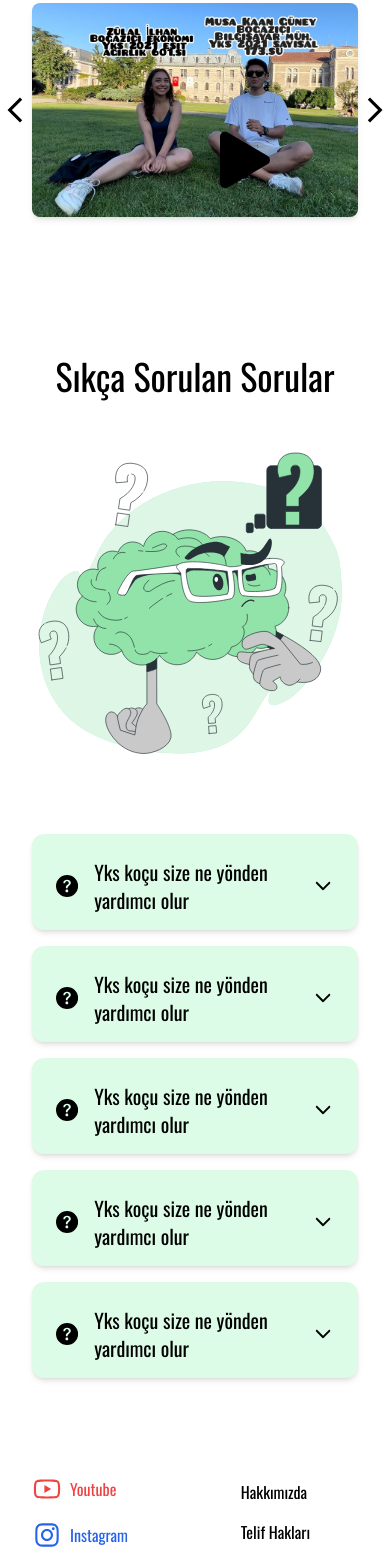
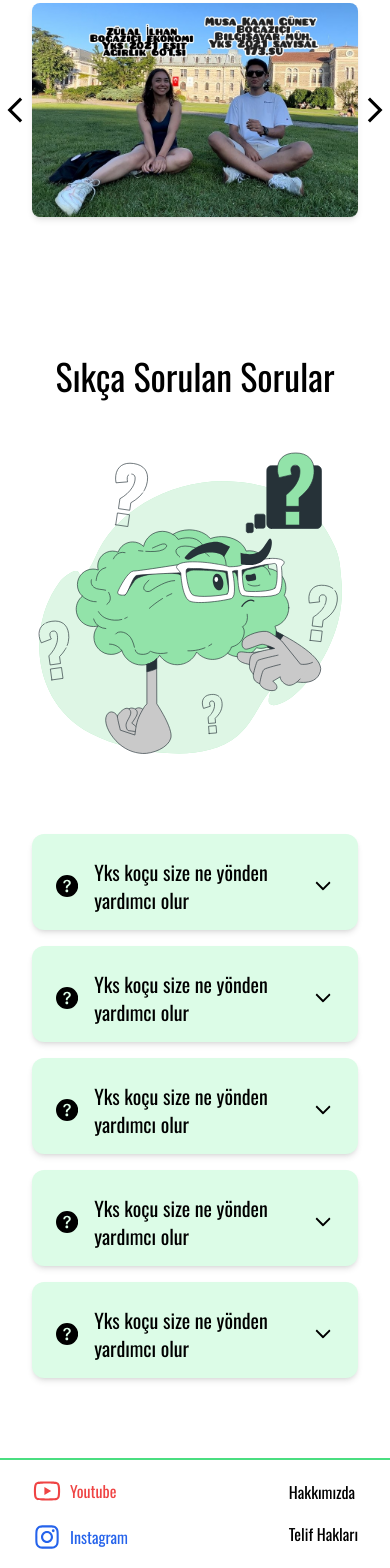
Before and after one commit to SuleymanTolgaAcar/koc-akademi, a Next.js app: page / in a window 390 px wide. Shown: the part 3448-5016 px from the top of the page. Built offline with nearby package versions, Linux system fonts and the light colour scheme.

Commit message:
fixed slider

```diff
--- a/app/kocluk/page.tsx
+++ b/app/kocluk/page.tsx
@@ -7,7 +7,7 @@ const Kocluk = () => {
     <div className="mt-20">
       <h1 className="text-4xl text-center mt-8 mb-8">Koçluk Hizmeti Al</h1>
       <div className="flex flex-col items-center gap-4">
-        <div className="flex gap-8 md:px-24 px-12 items-center flex-col md:flex-row">
+        <div className="flex gap-8 md:px-24 px-12 items-center flex-col md:flex-row md:mb-20">
           <Image src={koclukImg} alt="kocluk" className="md:order-10" />
           <p className="md:px-24 text-lg">
             Seçeceğiniz YKS koçunun, bu süreçte size rehberlik ettiğini
--- a/app/layout.tsx
+++ b/app/layout.tsx
@@ -5,6 +5,7 @@ import { Toaster } from "react-hot-toast";
 import "./globals.css";
 import Navbar from "@/components/Navbar";
 import Footer from "@/components/Footer";
+import ScrollTopButton from "@/components/ScrollTopButton";
 
 const inter = Inter({ subsets: ["latin"] });
 const oswald = Oswald({ subsets: ["latin"] });
@@ -23,7 +24,10 @@ export default function RootLayout({
     <html lang="en">
       <body className={oswald.className}>
         <Navbar></Navbar>
-        <div className="min-h-screen">{children}</div>
+        <div className="min-h-screen w-full h-full flex flex-col">
+          {children}
+          <ScrollTopButton />
+        </div>
         <Toaster />
         <Footer />
       </body>
--- a/app/page.tsx
+++ b/app/page.tsx
@@ -3,22 +3,9 @@
 import FAQ from "@/components/FAQ";
 import Prices from "@/components/Prices";
 import Slider from "@/components/Slider";
-import { useEffect } from "react";
-import { BsArrowUpCircleFill } from "react-icons/bs";
 import { IoIosArrowDropdown } from "react-icons/io";
 
 export default function Home() {
-  useEffect(() => {
-    window?.addEventListener("scroll", () => {
-      const scrollTopButton = document.querySelector("#scrollTopButton");
-      if (window.scrollY > 760) {
-        scrollTopButton?.classList.remove("hidden");
-      } else {
-        scrollTopButton?.classList.add("hidden");
-      }
-    });
-  }, []);
-
   return (
     <div className="flex flex-col items-center">
       <div className="home-bg w-full h-screen pt-20 flex items-center flex-col text-blue-200 mb-16">
@@ -40,18 +27,6 @@ export default function Home() {
       <Prices />
       <Slider />
       <FAQ />
-      <button
-        onClick={() =>
-          scrollTo({
-            top: 0,
-            behavior: "smooth",
-          })
-        }
-        className="text-green-400  fixed z-30 right-5 bottom-5 hover:text-green-300 transition-all duration-300 ease-in-out hidden"
-        id="scrollTopButton"
-      >
-        <BsArrowUpCircleFill size={40} className="animate-bounce" />
-      </button>
     </div>
   );
 }
--- a/components/Footer.tsx
+++ b/components/Footer.tsx
@@ -9,14 +9,8 @@ import {
 } from "react-icons/ai";
 
 const Footer = () => {
-  const path = usePathname();
-
   return (
-    <div
-      className={`"border-t-2 border-green-400 w-full mt-20 py-4 flex gap-4 items-center pl-8 justify-between ${
-        path === "/" ? "pr-20" : "pr-8"
-      }`}
-    >
+    <div className="border-t-2 border-green-400 w-full mt-20 py-4 flex gap-4 items-center px-8 justify-between">
       <div className="flex gap-4 flex-col md:flex-row">
         <a
           href="https://www.youtube.com/@mkaanguney"
@@ -36,8 +30,18 @@ const Footer = () => {
         </a>
       </div>
       <div className="flex gap-4 flex-col md:flex-row">
-        <Link href="/hakkimizda">Hakkımızda</Link>
-        <Link href="/copyright">Telif Hakları</Link>
+        <Link
+          href="/hakkimizda"
+          className="border-b-2 border-transparent hover:border-black"
+        >
+          Hakkımızda
+        </Link>
+        <Link
+          href="/copyright"
+          className="border-b-2 border-transparent hover:border-black"
+        >
+          Telif Hakları
+        </Link>
       </div>
     </div>
   );
--- a/components/NavButton.tsx
+++ b/components/NavButton.tsx
@@ -11,8 +11,8 @@ const NavButton: React.FC<NavButtonProps> = ({ href, children }) => {
   return (
     <Link
       href={href}
-      className={`relative flex items-center justify-center before:absolute before:bottom-0 before:left-0 before:w-0 before:bg-green-300 before:h-1 before:opacity-0 hover:before:w-full hover:before:opacity-100 before:transition-all before:duration-500 before:ease-in-out px-4 py-2 ${
-        pathname === "/" && "text-blue-200"
+      className={`relative flex items-center justify-center before:absolute before:bottom-0 before:left-0 before:w-0 before:bg-green-400 before:h-1 before:opacity-0 hover:before:w-full hover:before:opacity-100 before:transition-all before:duration-500 before:ease-in-out px-4 py-2 gap-2 ${
+        pathname === "/" && "text-blue-200 before:bg-blue-200"
       }`}
     >
       {children}
--- a/components/Navbar.tsx
+++ b/components/Navbar.tsx
@@ -53,18 +53,18 @@ const Navbar: React.FC<NavbarProps> = ({ children }) => {
           } md:items-center md:gap-4 md:ml-auto md:mr-6 md:text-xl md:flex flex-col md:flex-row ml-4`}
         >
           <NavButton href="/">
-            Anasayfa <GiPolarStar size={20} className="ms-2 md:hidden" />
-          </NavButton>
-          <NavButton href="/hakkimizda">
-            Hakkımızda <GiPolarStar size={20} className="ms-2 md:hidden" />
+            Anasayfa <GiPolarStar size={20} className="md:hidden" />
           </NavButton>
           <NavButton href="/kocluk">
             Koçluk Al
-            <GiPolarStar size={20} className="ms-2 md:hidden" />
+            <GiPolarStar size={20} className="md:hidden" />
           </NavButton>
           <NavButton href="/katil">
             Aramıza Katıl
-            <GiPolarStar size={20} className="ms-2 md:hidden" />
+            <GiPolarStar size={20} className="md:hidden" />
+          </NavButton>
+          <NavButton href="/hakkimizda">
+            Hakkımızda <GiPolarStar size={20} className="md:hidden" />
           </NavButton>
         </div>
         <Link
--- /dev/null
+++ b/components/ScrollTopButton.tsx
@@ -0,0 +1,35 @@
+"use client";
+
+import { useEffect } from "react";
+import { BsArrowUpCircleFill } from "react-icons/bs";
+
+const ScrollTopButton = () => {
+  useEffect(() => {
+    window?.addEventListener("scroll", () => {
+      const scrollTopButton = document.querySelector("#scrollTopButton");
+      if (!scrollTopButton) return;
+      if (window.scrollY > 100) {
+        scrollTopButton?.classList.remove("hidden");
+      } else {
+        scrollTopButton?.classList.add("hidden");
+      }
+    });
+  }, []);
+
+  return (
+    <button
+      onClick={() =>
+        scrollTo({
+          top: 0,
+          behavior: "smooth",
+        })
+      }
+      className="text-green-400 sticky z-30 ml-auto mr-5 -mb-16 bottom-5 hover:text-green-300 transition-all duration-300 ease-in-out hidden"
+      id="scrollTopButton"
+    >
+      <BsArrowUpCircleFill size={40} className="animate-bounce" />
+    </button>
+  );
+};
+
+export default ScrollTopButton;
--- a/components/Slider.tsx
+++ b/components/Slider.tsx
@@ -1,9 +1,8 @@
 "use client";
 
 import Image from "next/image";
-import Link from "next/link";
-import { useState, useEffect } from "react";
-import { BsFillPlayFill } from "react-icons/bs";
+import { useState } from "react";
+import { AiFillYoutube } from "react-icons/ai";
 import { MdArrowBackIosNew, MdArrowForwardIos } from "react-icons/md";
 
 const Slider = () => {
@@ -39,7 +38,9 @@ const Slider = () => {
           <a
             href={item.link}
             target="_blank"
-            className={`relative ${currentSlide == index ? "block" : "hidden"}`}
+            className={`relative group flex items-center justify-center ${
+              currentSlide == index ? "block" : "hidden"
+            }`}
             key={index.toString()}
           >
             <Image
@@ -49,9 +50,13 @@ const Slider = () => {
               key={index.toString()}
               width={600}
               height={500}
-              className="rounded-lg shadow-md"
+              className="rounded-lg shadow-md hover:shadow-2xl transition-all duration-300 ease-in-out"
             />
-            <BsFillPlayFill size={100} className="absolute top-1/2 left-1/2" />
+            <div className="bg-black absolute top-0 bottom-0 left-0 right-0 opacity-0 group-hover:opacity-25  transition-all duration-300 ease-in-out rounded-lg"></div>
+            <AiFillYoutube
+              size={80}
+              className="opacity-0 text-red-600 group-hover:opacity-100 transition-all duration-300 ease-in-out absolute"
+            />
           </a>
         ))}
         <button
```
